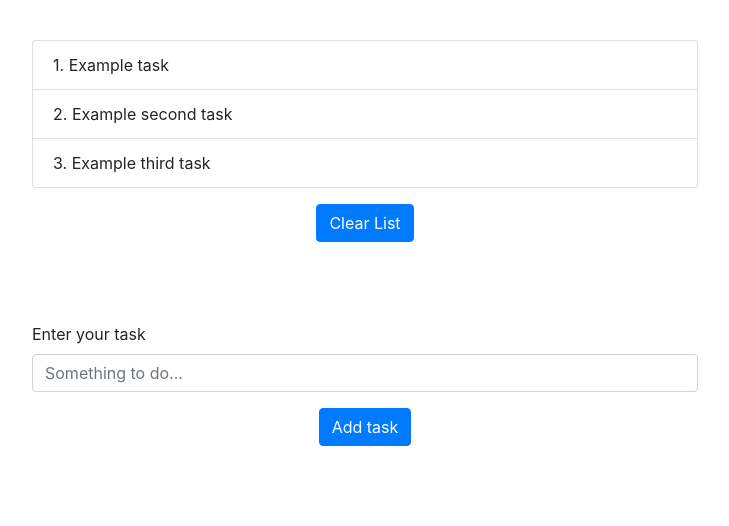
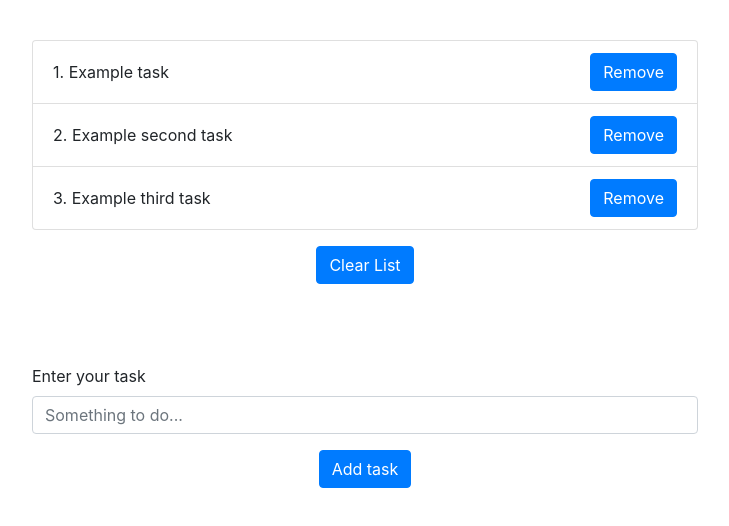
Before and after one commit to alerion09/To-Do-App, a React (Create React App) app: page / in a window 1280 px wide. Shown: the top 526 px of the page, without its empty margins (275-1004 px from the left). Built offline with nearby package versions, Linux system fonts and the light colour scheme; the HTML template or start-up script is replaced by a standard one.

Commit message:
Setted 'data' array as useState. / Added function 'clearList' that is responible for clearing 'data' array.

```diff
--- a/src/App.js
+++ b/src/App.js
@@ -20,22 +20,28 @@ const data = [
     }
 ]
 
-
 const App = ()=>{
+    let [tasksList, setTasksList] = React.useState(data)
+    const clearList = () =>{
+        setTasksList([])
+    }
     return(
         <div className='container'>
             <section>
                 <ListGroup>
-                    {data.map((object)=>{
+                    {tasksList.map((object)=>{
                         const {id, content} = object
                         return(
                             <ListGroupItem key={id}>
-                                <Task key={id} id={id} content={content}/>
+                                <div className='flex-row'>
+                                    <Task key={id} id={id} content={content}/>
+                                    <Button>Remove</Button>
+                                </div>
                             </ListGroupItem>
                         )})}
                 </ListGroup>
                 <div className='flex-column-center'>
-                    <Button className='mt-3'>Clear List</Button>
+                    <Button className='mt-3' onClick={clearList}>Clear List</Button>
                 </div>
             </section>
             <section>
--- a/src/index.css
+++ b/src/index.css
@@ -20,3 +20,10 @@ section
     flex-direction: column;
     align-items: center;
 }
+.flex-row
+{
+    display: flex;
+    flex-direction: row;
+    align-items: center;
+    justify-content: space-between;
+}
```
